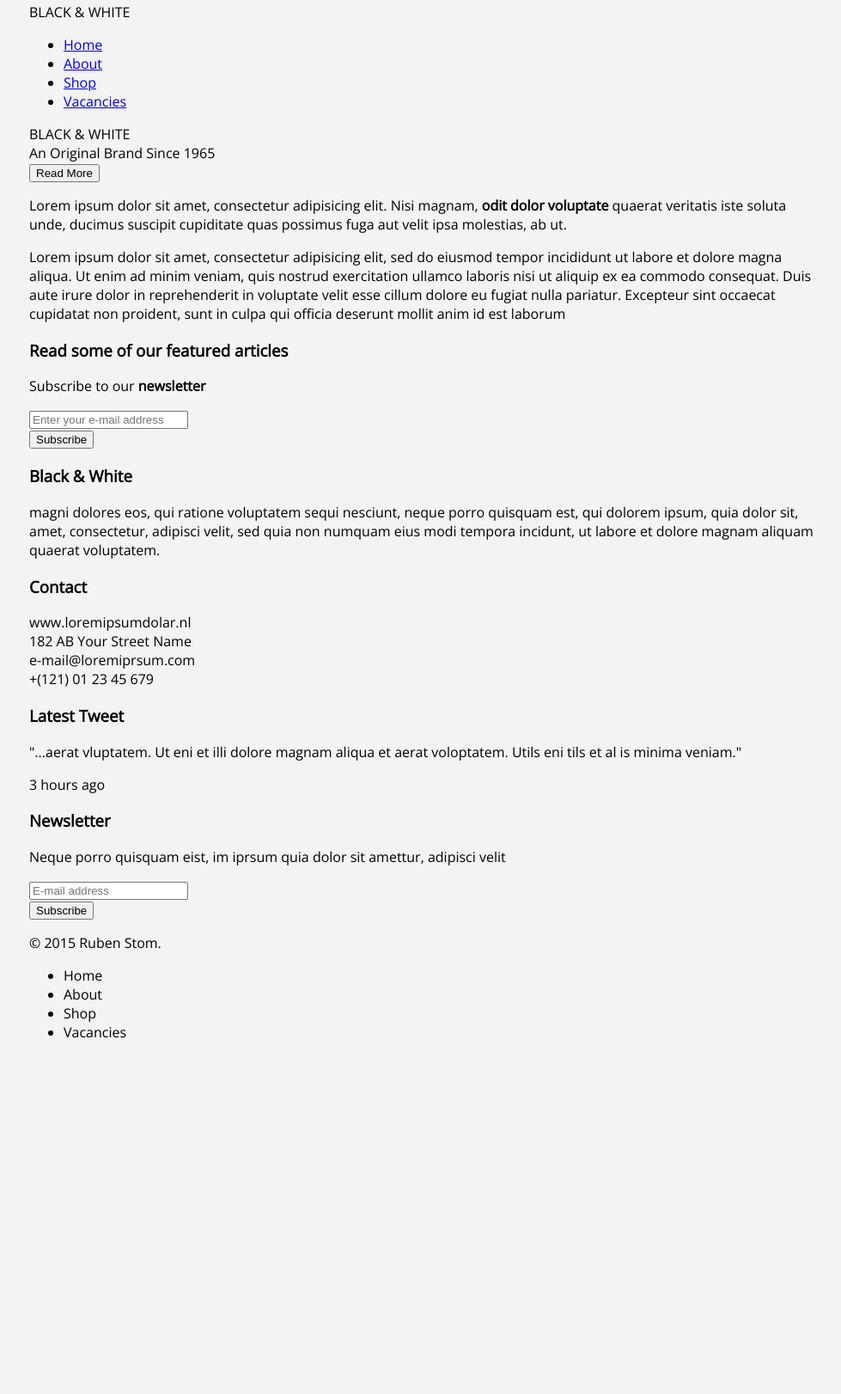
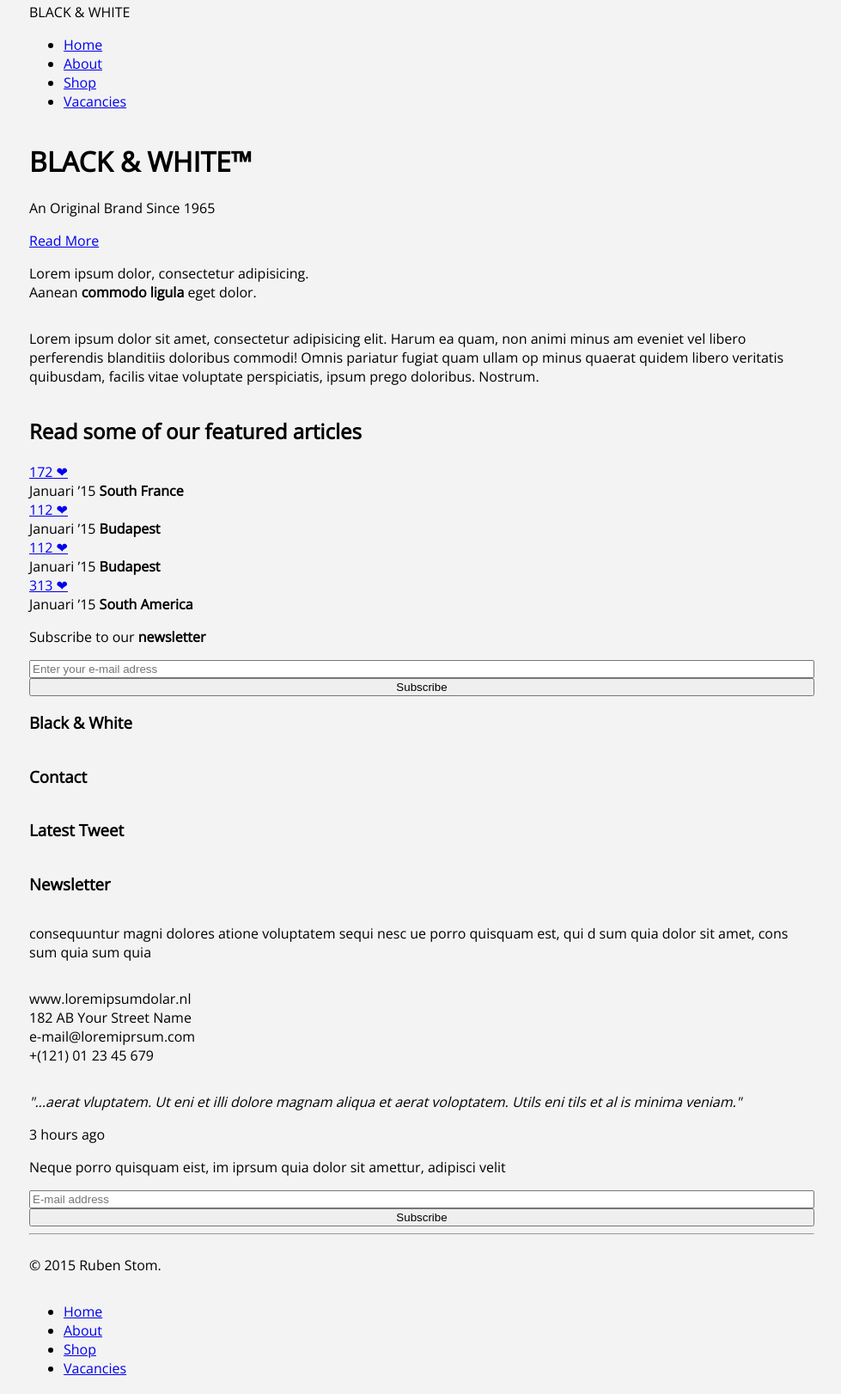
Before and after one commit to mroksolana/front-end-lab-8, a plain HTML site: page homework_04/index.html in a window 1280 px wide. Shown: the part 5-1627 px from the top of the page at 86% size, without its empty margins (149-1128 px from the left). Before the commit the page ends 1233 px from the top, so only its background shows below. Drawn offline with nearby package versions, Linux system fonts and the light colour scheme.

Commit message:
Add files via upload

```diff
--- a/homework_04/index.html
+++ b/homework_04/index.html
@@ -1,21 +1,12 @@
 <!DOCTYPE html>
-<html lang="en">
-
-
-
+<html>
    <head>
       <meta charset="utf-8">
       <title>Black & white</title>
       <link href="https://fonts.googleapis.com/css?family=Open+Sans" rel="stylesheet">
       <link rel="stylesheet" href="css/style.css">
    </head>
-
-
-
-
    <body>
-
-
       <header id="homepage">
          <div class="headcontent grid">
             <div class="logo">BLACK &#38; WHITE</div>
@@ -27,112 +18,80 @@
                   <li><a href="#vacancies">Vacancies</a></li>
                </ul>
             </nav>
+            <div class="imp">
+               <h1>BLACK <span>&#38;</span> WHITE<span>&trade;</span></h1>
+               <p>An Original Brand Since 1965</p>
+               <a href="#about" class="btn">Read More</a>
             </div>
-
-       <div class="main"> BLACK &#38; WHITE<div>An Original Brand Since 1965</div>
          </div>
-
-       <button>Read More</button>
-
-
       </header>
-
-
-
-
-
-
-    <section class="first">
-
-
-        <div><p>Lorem ipsum dolor sit amet, consectetur adipisicing elit. Nisi magnam, <b>odit dolor voluptate</b> quaerat veritatis iste soluta unde, ducimus suscipit cupiditate quas possimus fuga aut velit ipsa molestias, ab ut.</p>
-            <p>Lorem ipsum dolor sit amet, consectetur adipisicing elit, sed do eiusmod tempor incididunt ut labore et dolore magna aliqua. Ut enim ad minim veniam, quis nostrud exercitation ullamco laboris nisi ut aliquip ex ea commodo consequat. Duis aute irure dolor in reprehenderit in voluptate velit esse cillum dolore eu fugiat nulla pariatur. Excepteur sint occaecat cupidatat non proident, sunt in culpa qui officia deserunt mollit anim id est laborum</p>
+      <main>
+         <div class="about-section grid" id="about">
+            <p>Lorem ipsum dolor, consectetur adipisicing.
+               <br>Aanean <b>commodo ligula</b> eget dolor.
+            </p>
+            <p>Lorem ipsum dolor sit amet, consectetur adipisicing elit. Harum ea quam, non animi minus am eveniet vel libero perferendis blanditiis doloribus commodi! Omnis pariatur fugiat quam ullam op minus quaerat quidem libero veritatis quibusdam, facilis vitae voluptate perspiciatis, ipsum prego doloribus. Nostrum.</p>
          </div>
-
-
-
+         <section class="shop-section grid" id="shop">
+            <h2>Read some of our <b>featured articles</b></h2>
+            <div class="shop-item grid"><span><a href="#">172 &#10084;</a></span><span>Januari &rsquo;15 <b>South France</b></span></div>
+            <div class="shop-item grid"><span><a href="#">112 &#10084;</a></span><span>Januari &rsquo;15 <b>Budapest</b></span></div>
+            <div class="shop-item grid"><span><a href="#">112 &#10084;</a></span><span>Januari &rsquo;15 <b>Budapest</b></span></div>
+            <div class="shop-item grid"><span><a href="#">313 &#10084;</a></span><span>Januari &rsquo;15 <b>South America</b></span></div>
+            <div class="grid">
+               <p>Subscribe to our <b>newsletter</b></p>
+               <input class="large-placeholder" type="text" placeholder="Enter your e-mail adress">
+               <input class="email-btn" type="submit" value="Subscribe">
+            </div>
          </section>
-
-    <section class="pictures">
-        <h3>Read some of our <b>featured articles</b></h3>
-
-
-    </section>
-
-    <section class="newsletter">
-
-        <p>Subscribe to our <b>newsletter</b></p>
-        <form>
+         <section class="vacancies-section grid" id="vacancies">
+            <div class="grid">
+               <h3>Black &#38; White</h3>
+            </div>
+            <div class="grid">
+               <h3>Contact</h3>
+            </div>
+            <div class="grid">
+               <h3>Latest Tweet</h3>
+            </div>
+            <div class="grid">
+               <h3>Newsletter</h3>
+            </div>
             <div>
-            <input type="email" id="contact_email" name="contact_email" class="form-control"
-                   placeholder="Enter your e-mail address" required/> </div>
-          <button type="submit">Subscribe</button>
-        </form>
-
-
-    </section>
-
-
-
-   <section class="other">
-
-
+               <p>consequuntur magni dolores atione voluptatem sequi nesc ue porro quisquam est, qui d sum quia dolor sit amet, cons sum quia sum quia</p>
+            </div>
             <div>
-           <h3>Black &#38; White</h3>
-       <p>magni dolores eos, qui ratione voluptatem sequi nesciunt, neque porro quisquam est, qui dolorem ipsum, quia dolor sit, amet, consectetur, adipisci velit, sed quia non numquam eius modi tempora incidunt, ut labore et dolore magnam aliquam quaerat voluptatem.</p>
-       </div>
-
-       <div>
-       <h3>Contact</h3>
-       <p>
+               <p class="contact-info">
                   www.loremipsumdolar.nl<br>
                   182 AB Your Street Name<br>
                   e-mail@loremiprsum.com<br>
                   +(121) 01 23 45 679
                </p>
-
             </div>
-
             <div>
-       <h3>Latest Tweet</h3>
-       <p>"...aerat vluptatem. Ut eni et illi dolore magnam aliqua et aerat voloptatem. Utils eni tils et al is minima veniam."</p>
-           <p>3 hours ago</p>
+               <p><i>"...aerat vluptatem. Ut eni et illi dolore magnam aliqua et aerat voloptatem. Utils eni tils et al is minima veniam."</i></p>
+               <span class="time-ago">3 hours ago</span>
             </div>
-
             <div>
-       <h3>Newsletter</h3>
                <p>Neque porro quisquam eist, im iprsum quia dolor sit amettur, adipisci velit</p>
-           <form>
-               <div><input type="email" id="contact_email" name="contact_email" class="form-control"
-                           placeholder="E-mail address" required/> </div>
-          <button type="submit">Subscribe</button>
-
-           </form>
+               <div class="grid input-small">
+                  <input type="text" placeholder="E-mail address" class="small-placeholder">
+                  <input class="email-btn" type="submit" value="Subscribe">
+               </div>
             </div>
          </section>
-
-
-
-
-
-
-    <footer>
-
-    <p>&copy; 2015 Ruben Stom.
-        </p>
-    <div>
+         <hr>
+      </main>
+      <footer class="grid">
+         <p>&#169; 2015 Ruben Stom. </p>
+         <nav>
             <ul>
-        <li>Home</li>
-            <li>About</li>
-        <li>Shop</li>
-        <li>Vacancies</li>
+               <li><a href="#home">Home</a></li>
+               <li><a href="#about">About</a></li>
+               <li><a href="#shop">Shop</a></li>
+               <li><a href="#vacancies">Vacancies</a></li>
             </ul>
-        </div>
-
-
-
+         </nav>
       </footer>
-
-
    </body>
 </html>
```
Lines whose indentation alone changed are shown as unchanged.
